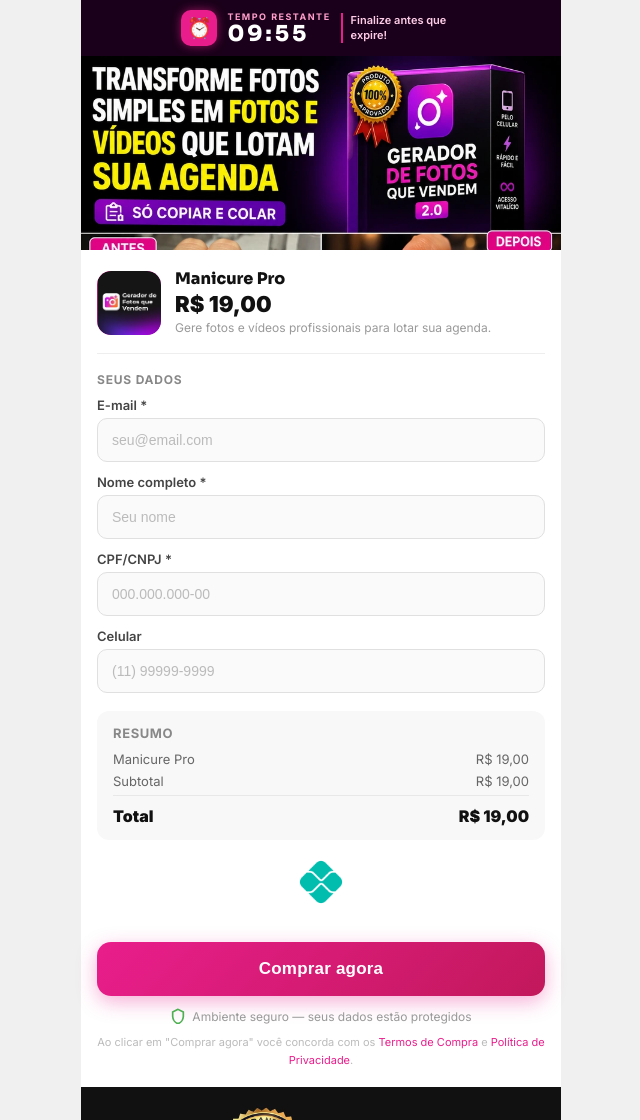
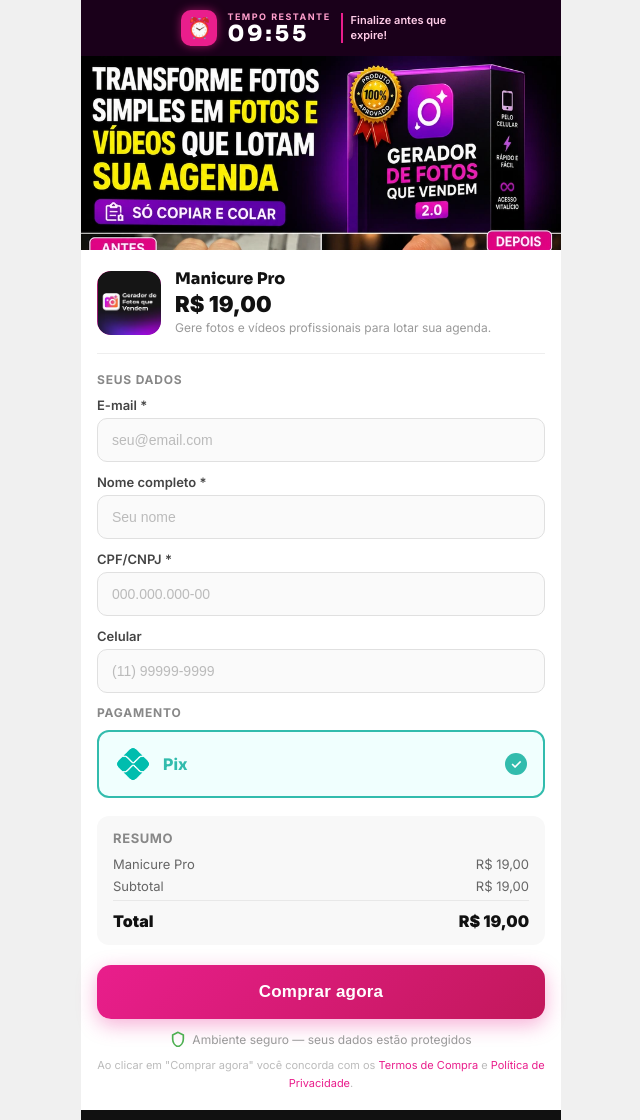
Before and after one commit to obrsinbrs-afk/checkout, a website: page public/index.html in a window 1280 px wide. Shown: the top 1120 px of the page, without its empty margins (319-959 px from the left). Drawn offline with Linux system fonts and the light colour scheme.

Commit message:
fix: caixa PIX selecionada com imagem real em vez do svg

```diff
--- a/public/index.html
+++ b/public/index.html
@@ -363,17 +363,20 @@
       <input type="text" id="celular" placeholder="(11) 99999-9999" maxlength="15" />
     </div>
 
+    <!-- PIX -->
+    <div class="section-label" style="margin-top:6px;">Pagamento</div>
+    <div class="pix-box">
+      <img src="/pix-logo.png" alt="PIX" style="height:36px;width:auto;" />
+      <span class="pix-label">Pix</span>
+      <div class="pix-check">✓</div>
+    </div>
+
     <!-- Resumo -->
     <div class="resumo">
       <h4>Resumo</h4>
       <div class="resumo-linha"><span id="rNome"></span><span id="rValor"></span></div>
       <div class="resumo-linha"><span>Subtotal</span><span id="rSub"></span></div>
       <div class="resumo-total"><span>Total</span><span id="rTotal"></span></div>
-    </div>
-
-    <!-- PIX logo -->
-    <div class="pix-simples">
-      <img src="/pix-logo.png" alt="PIX" class="pix-simples-img" />
     </div>
 
     <!-- Botão -->
```
